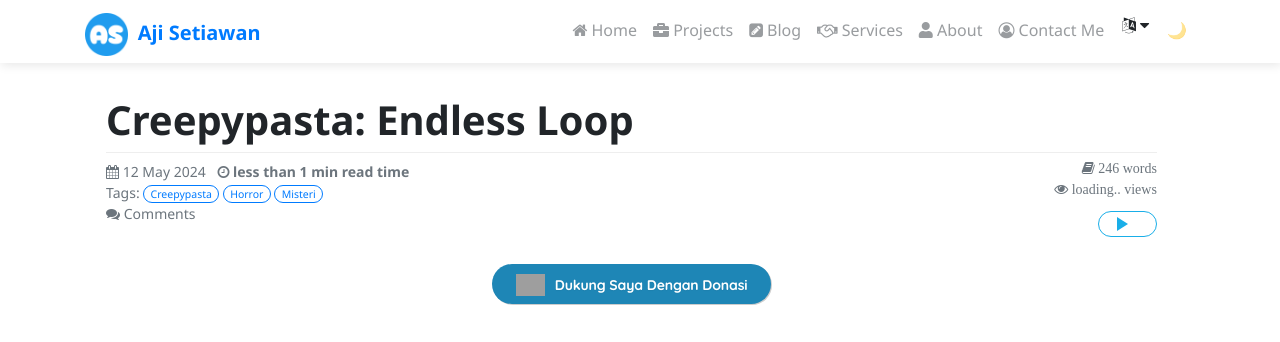
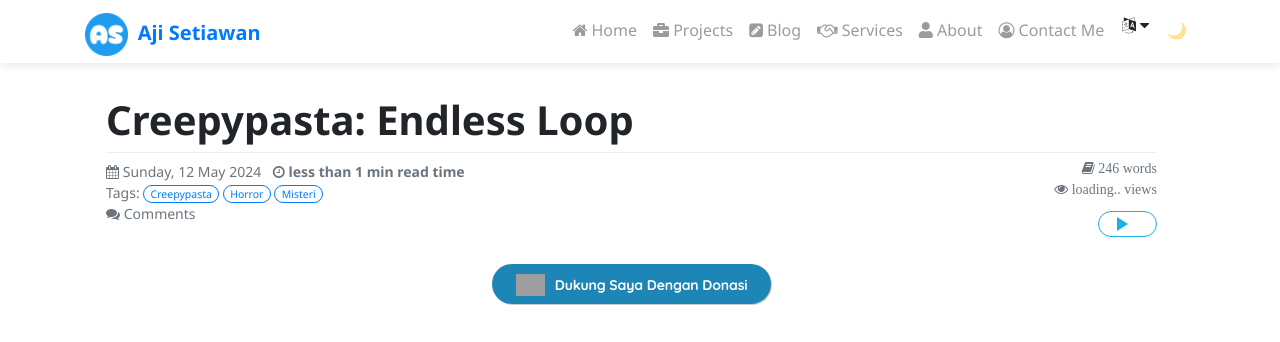
Before and after one commit to ajisetiawan716/ajisetiawan716.github.io, a Jekyll site: the page built from _posts/2024-05-12-creepypasta-endless-loop.md, in a window 1280 px wide and 900 px high. Shown: the top 342 px of the window. Built offline with Jekyll 4.4.1, drawn with Linux system fonts in a browser that asks for light colours; nearby versions of some CDN libraries; emoji names are drawn with the system emoji font; comment, search, counter and statistics services are not loaded; a style sheet for code colours, icons or effects is not loaded; grey boxes are pictures that could not be loaded.

Commit message:
Update post.html

```diff
--- a/_layouts/post.html
+++ b/_layouts/post.html
@@ -7,7 +7,7 @@ layout: blog
 <h1><b>{{ page.title | markdownify | replace: "<p>", "" | replace: "</p>", "" }}</b></h1>
 <div class="separator"></div>
 <div class="post post-metadata text-muted" style="margin-top: 8px;">
- <li class="fa fa-calendar fa-1x"></li> {{ page.date | date_to_long_string }}
+ <li class="fa fa-calendar fa-1x"></li> {{ page.date | date: "%A, %d %B %Y" }}
  <li class="fa fa-clock-o fa-1x" style="margin-left: 8px;"></li> <b>
   {%- assign words = content | number_of_words -%}
   {%- if words < 360 -%}
```
